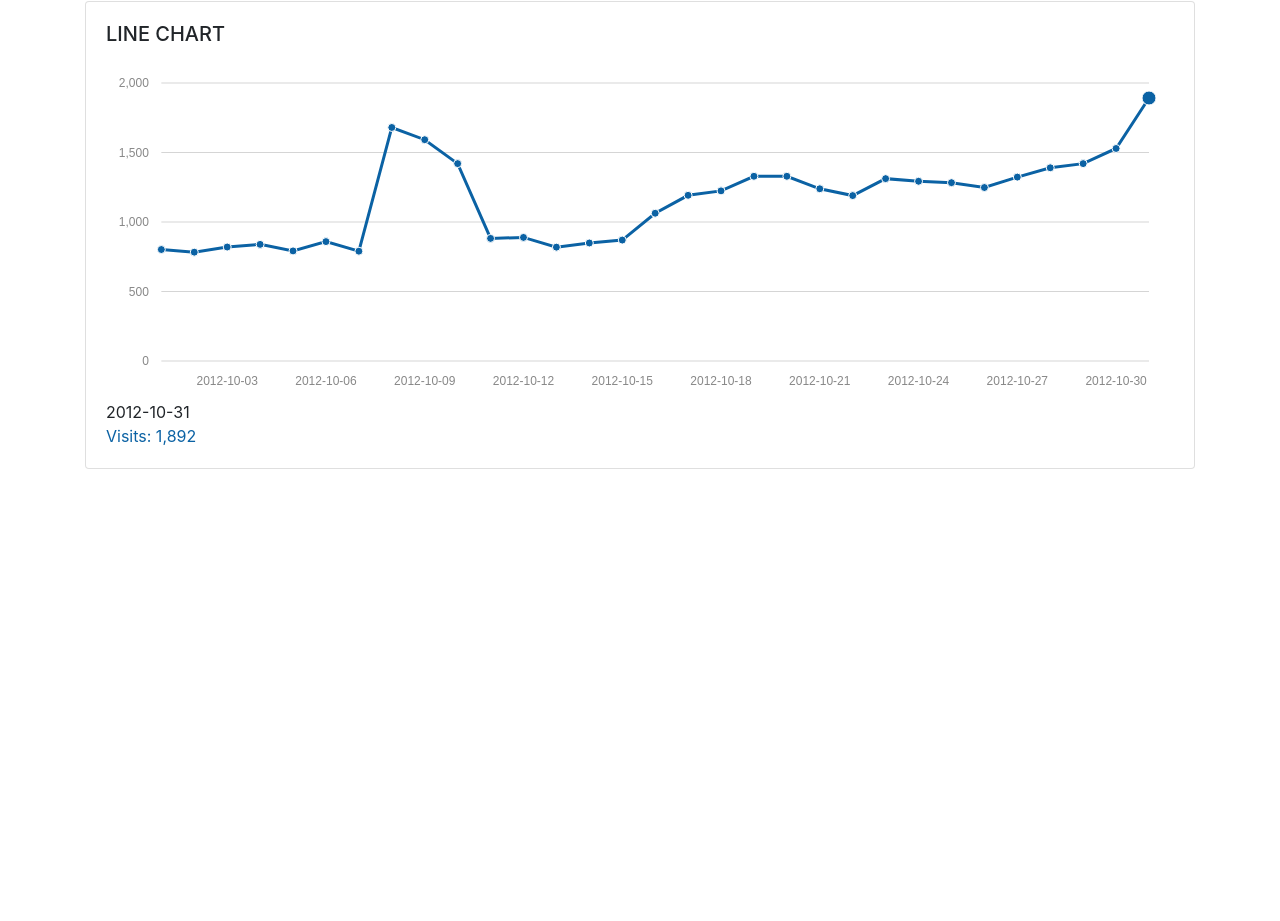
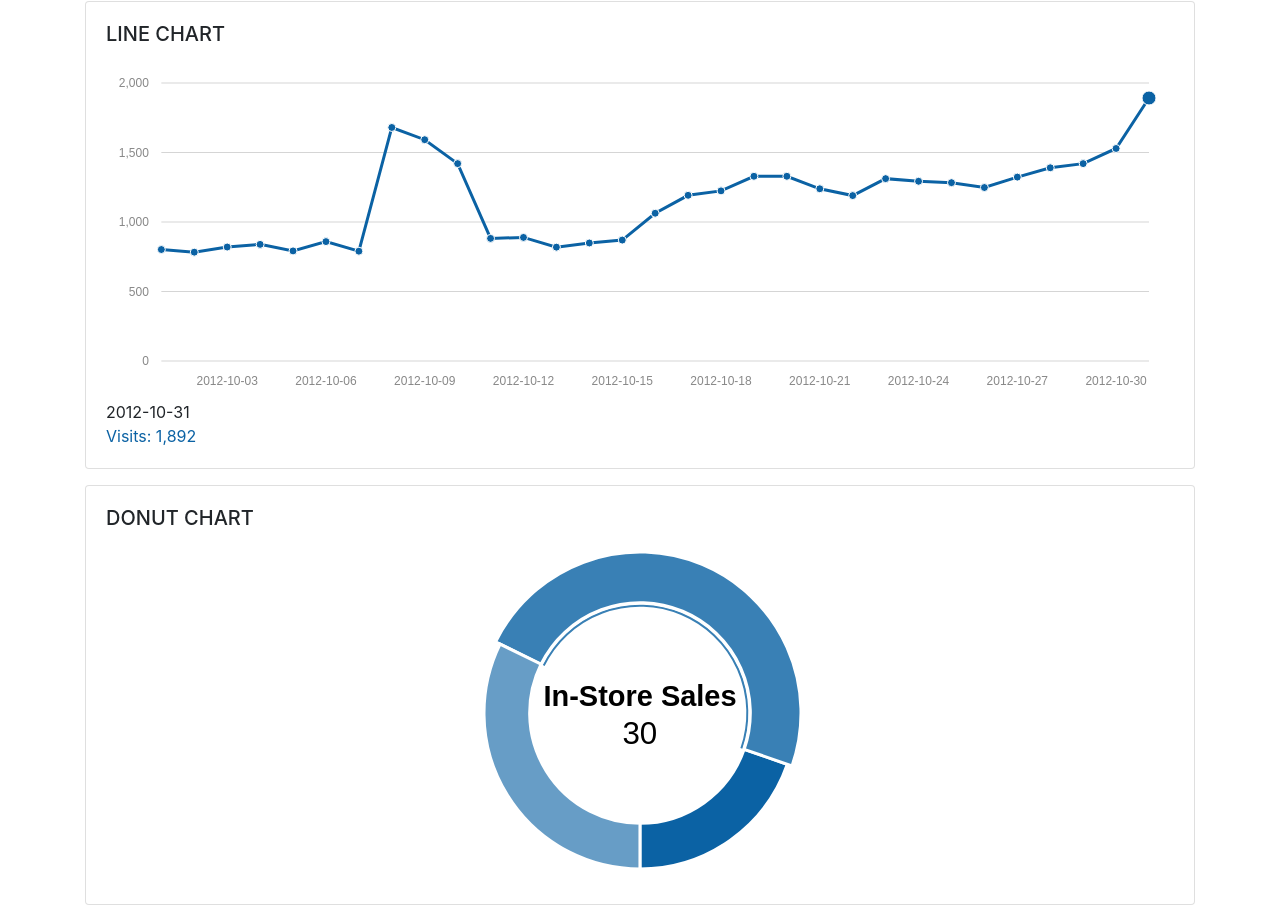
Before and after one commit to oat20/chart-morrisjs, a plain HTML site: page index.html in a window 1280 px wide. Shown: the part 935-1856 px from the top of the page. Before the commit the page ends 1420 px from the top, so only its background shows below. Drawn offline with nearby package versions, Linux system fonts and the light colour scheme.

Commit message:
Update index.html

```diff
--- a/index.html
+++ b/index.html
@@ -29,6 +29,13 @@
             <div class="card-body">
                 <h5 class="card-title text-uppercase">line chart</h5>
                 <div id="line-chart"></div>
+            </div>
+        </div>
+
+        <div class="card mt-3">
+            <div class="card-body">
+                <h5 class="card-title text-uppercase">Donut chart</h5>
+                <div id="morris-donut-chart"></div>
             </div>
         </div>
 
@@ -179,7 +186,7 @@
                 smooth: false,
                 resize: true
             });
-        })
+        });
     </script>
 </body>
 </html>
```
